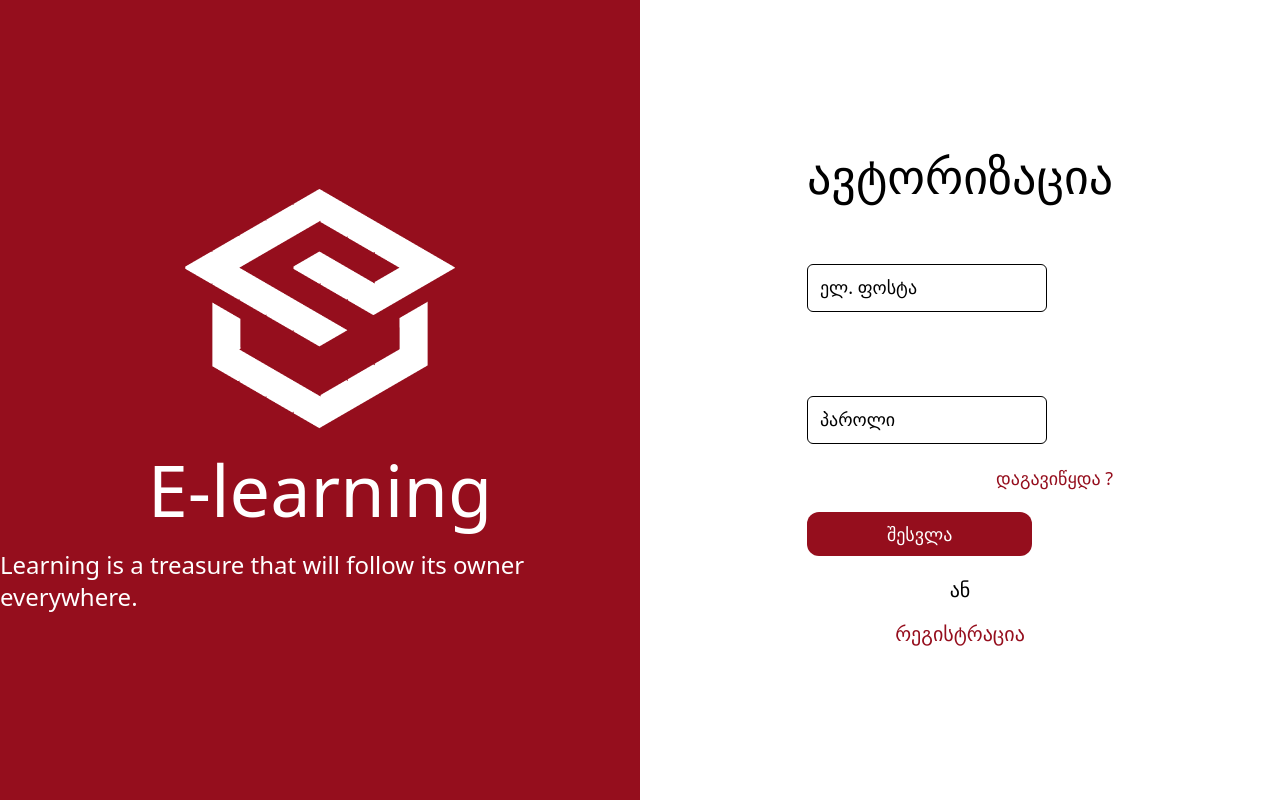
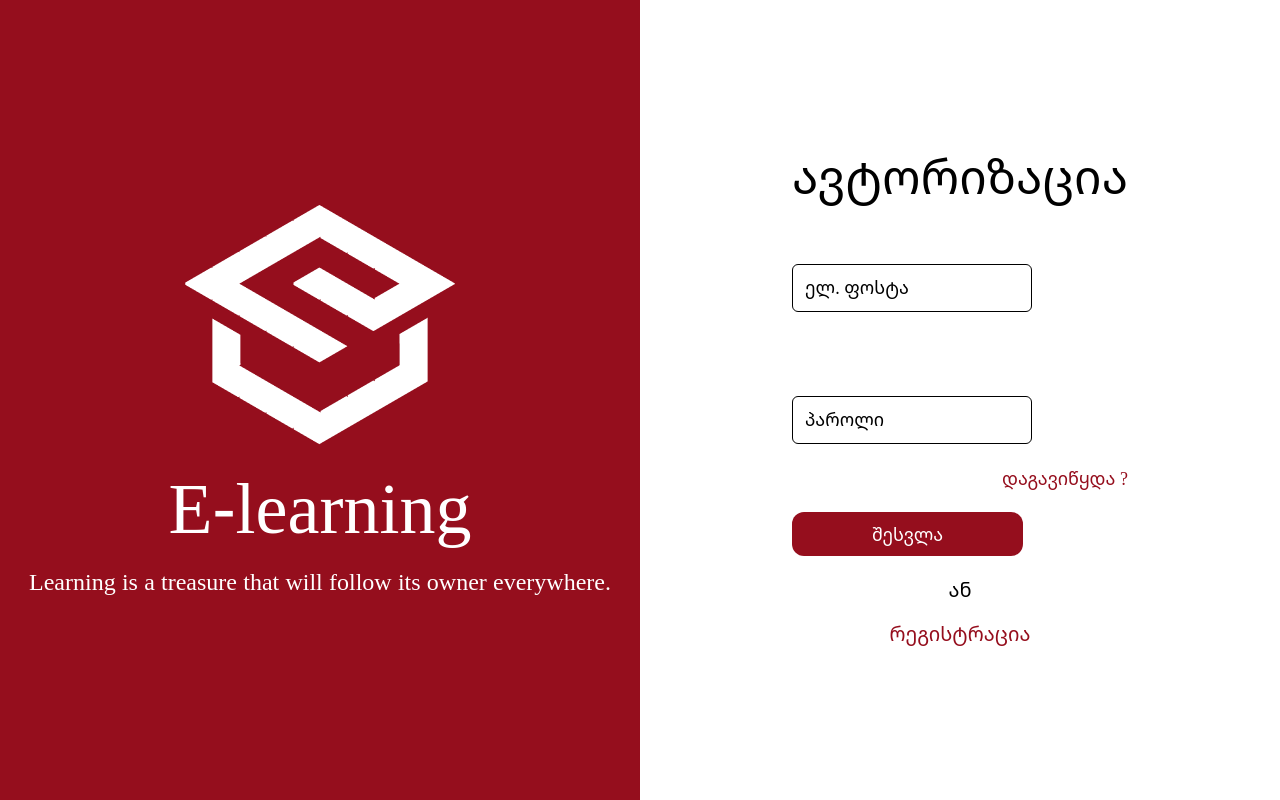
Before and after one commit to Gandobilis/multi-rep, a Vue app: page / in a window 1280 px wide. Built offline with nearby package versions, Linux system fonts and the light colour scheme.

Commit message:
routes extracted.

```diff
--- a/src/App.vue
+++ b/src/App.vue
@@ -1,3 +1,3 @@
 <template>
-  <RouterView />
+  <RouterView/>
 </template>
--- a/src/main.js
+++ b/src/main.js
@@ -1,9 +1,8 @@
-import { createApp } from 'vue'
+import {createApp} from 'vue'
 import './style.css'
 import App from './App.vue'
 import router from './routers'
 
-const app = createApp(App)
-app.use(router)
-
-app.mount('#app')
+createApp(App)
+    .use(router)
+    .mount('#app')
--- a/src/routers/index.js
+++ b/src/routers/index.js
@@ -1,45 +1,9 @@
-import { createRouter, createWebHistory } from 'vue-router'
+import {createRouter, createWebHistory} from 'vue-router'
+import routes from "./routes"
 
 const router = createRouter({
-  history: createWebHistory(import.meta.env.BASE_URL),
-  routes: [
-    {
-      path: '/',
-      name: 'signIn',
-      component: () => import('../views/SignIn.vue')
-    },
-    {
-      path: '/registration',
-      name: 'registration',
-      component: () => import('../views/Registration.vue')
-    },
-    {
-      path: '/registration2',
-      name: 'registration2',
-      component: () => import('../views/Registration2.vue')
-    },
-    {
-      path: '/newPassword',
-      name: 'newPassword',
-      component: () => import('../views/NewPassword.vue')
-    },
-    {
-      path: '/createPassword',
-      name: 'createPassword',
-      component: () => import('../views/CreatePassword.vue')
-    },
-    {
-      path: '/recoveryPassword',
-      name: 'recoveryPassword',
-      component: () => import('../views/RecoveryPassword.vue')
-    },
-    {
-      path: '/verification',
-      name: 'verification',
-      component: () => import('../views/Verification.vue')
-    },
-
-  ]
+    history: createWebHistory(),
+    routes
 })
 
 export default router
--- /dev/null
+++ b/src/routers/routes.js
@@ -0,0 +1,39 @@
+const routes = [
+    {
+        path: '/',
+        name: 'signIn',
+        component: () => import('../views/SignIn.vue')
+    },
+    {
+        path: '/registration',
+        name: 'registration',
+        component: () => import('../views/Registration.vue')
+    },
+    {
+        path: '/registration2',
+        name: 'registration2',
+        component: () => import('../views/Registration2.vue')
+    },
+    {
+        path: '/newPassword',
+        name: 'newPassword',
+        component: () => import('../views/NewPassword.vue')
+    },
+    {
+        path: '/createPassword',
+        name: 'createPassword',
+        component: () => import('../views/CreatePassword.vue')
+    },
+    {
+        path: '/recoveryPassword',
+        name: 'recoveryPassword',
+        component: () => import('../views/RecoveryPassword.vue')
+    },
+    {
+        path: '/verification',
+        name: 'verification',
+        component: () => import('../views/Verification.vue')
+    }
+]
+
+export default routes
--- a/src/style.css
+++ b/src/style.css
@@ -1,3 +1,9 @@
+@import url('https://fonts.googleapis.com/css2?family=Noto+Sans+Georgian:wght@100;200;300;400;500;600;700;800;900&display=swap');
+
 @tailwind base;
 @tailwind components;
 @tailwind utilities;
+
+* {
+    font-family: 'Noto Sans Georgian';
+}
```
